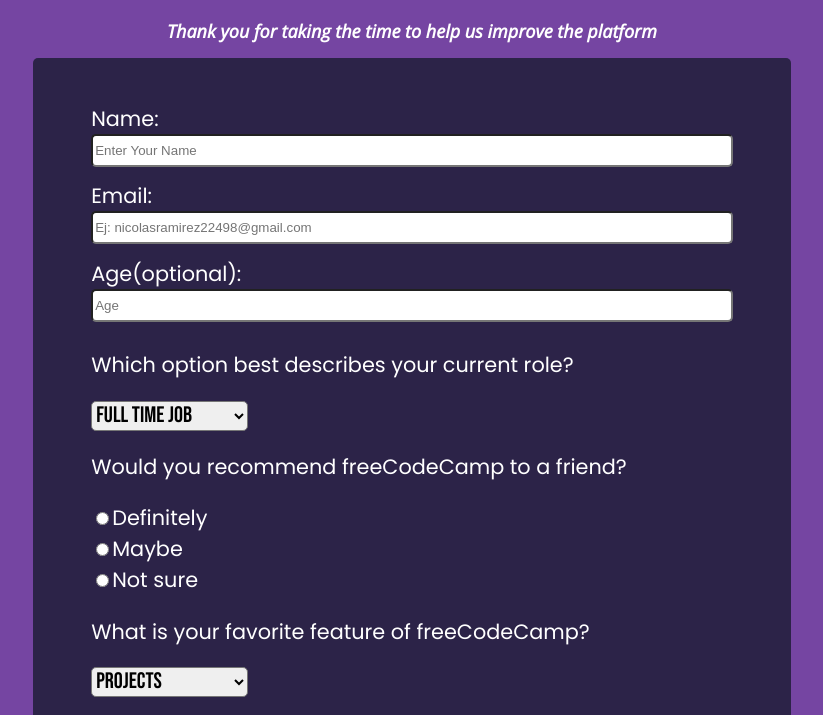
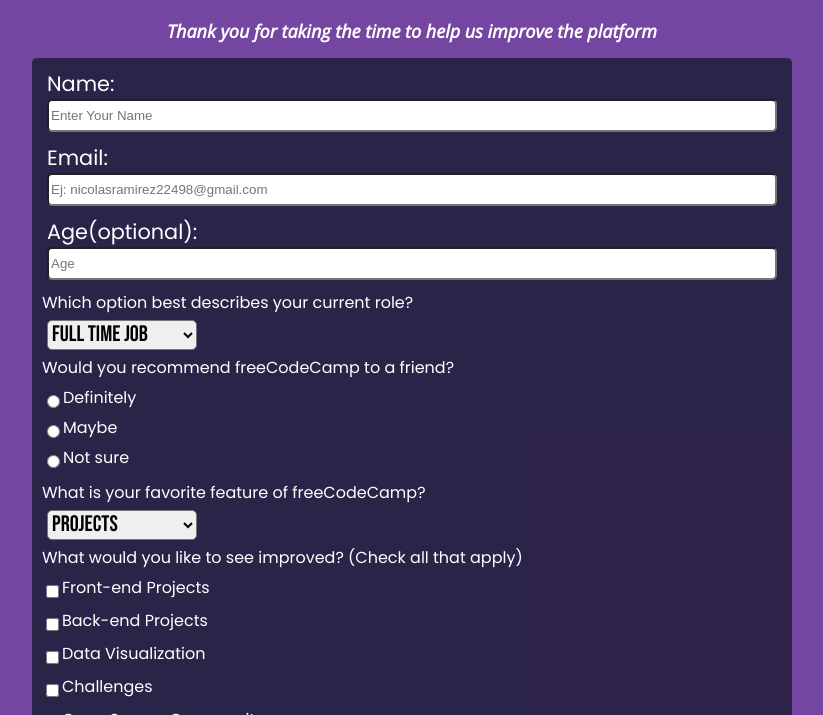
Before and after one commit to ramiireznicolas/desafio-FreeCodeCamp-Formulario, a plain HTML site: page index.html in a window 1280 px wide. Shown: the part 72-787 px from the top of the page, without its empty margins (228-1051 px from the left). Drawn offline with nearby package versions, Linux system fonts and the light colour scheme.

Commit message:
modificaciones en label, p, date, form-grup y css

```diff
--- a/index.html
+++ b/index.html
@@ -108,7 +108,7 @@
             </div>
 
             <div class="form-group">
-                <p class="any">Any comments or suggestions?</p>
+                <p>Any comments or suggestions?</p>
                 <textarea id="comments" class="textarea" name="comment"
                     placeholder="Enter your comment here..."></textarea>
             </div>
--- a/style.scss
+++ b/style.scss
@@ -5,6 +5,7 @@
 body {
     font-family: 'Poppins', sans-serif;
     background-color: #7545A2;
+    justify-content: center;
 
     h1 {
         color: white;
@@ -20,55 +21,46 @@
 
     form {
         background: rgba(27, 27, 50, 0.8);
-        margin: 0 20%;
-        padding: 3%;
+        padding: 5px;
         border-radius: 5px;
-    }
-
-    p {
-        font-size: 1.3em;
-        color: white;
-        margin: 3% 3%;
-    }
-
-
+        max-width: 750px;
+        margin: auto;
+        .form-date {
+            display: flex;
+            flex-direction: column;
             .date {
                 display: flex;
                 flex-direction: column;
-        margin: 1% 3%;
+                margin: 5px 10px;
                 font-size: 1.3em;
                 color: white;
             }
-
+        }
+        p {
+            font-size: 1em;
+            color: white;
+            margin: 5px 5px;
+        }
         .select {
-        margin: 0 3%;
-        width: 23%;
+            margin: auto 10px;
+            width: 150px;
             height: 30px;
             font-size: 1.4em;
             font-family: 'Bebas Neue', cursive;
             border-radius: 5px;
         }
-
+    }
 
     input {
         height: 27px;
         border-radius: 5px;
     }
 
-    .form-date {
-        display: flex;
-        flex-direction: column;
-    }
-
     .radio-checkbox {
         display: flex;
-        margin: 0 3%;
+        margin: auto 5px;
         color: white;
-        font-size: 1.3em;
-    }
-
-    .any {
-        text-align: center;
+        font-size: 1em;
     }
 
     .textarea {
@@ -101,9 +93,3 @@
         color: white;
     }
 }
-
-@media (max-width: 600px){
-    body form{
-        margin: 0 auto;
-    }
-}
```
Also changed, not shown: style.css, 1 other file. Lines whose indentation alone changed are shown as unchanged.
